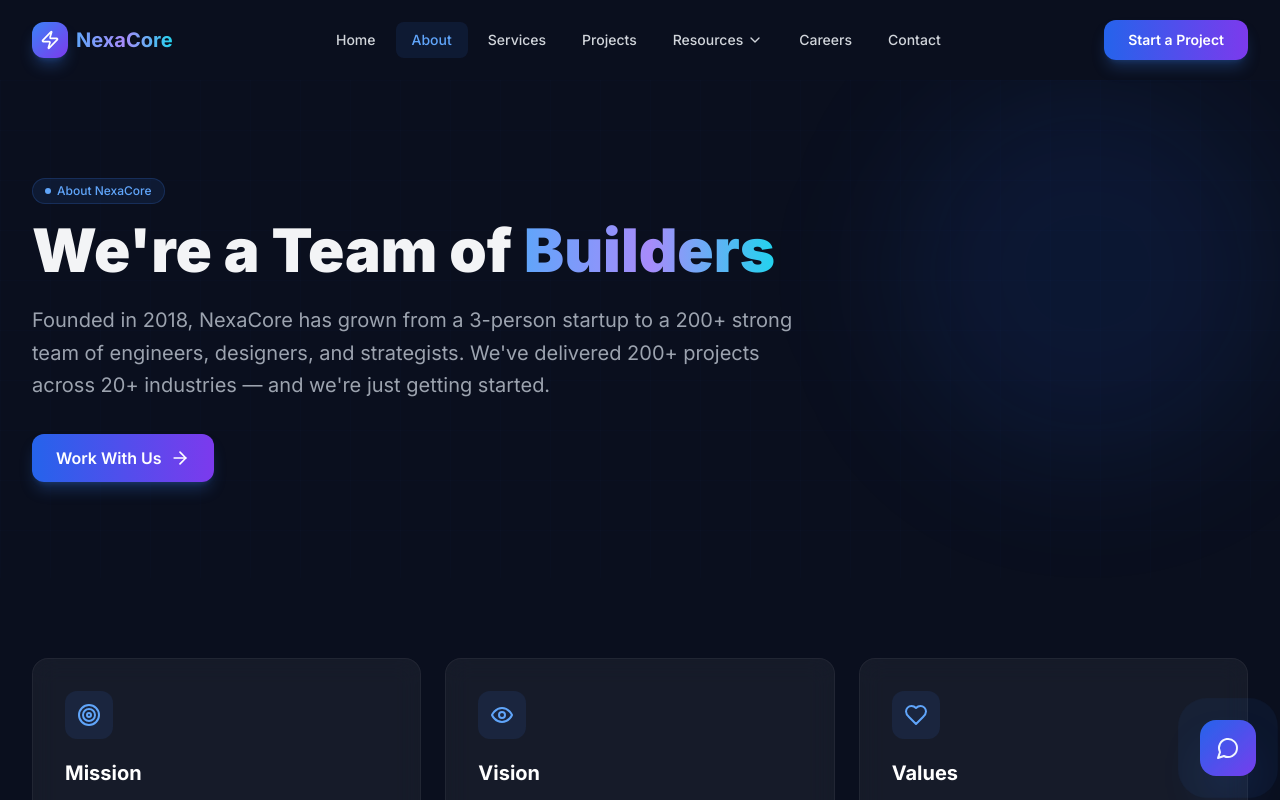
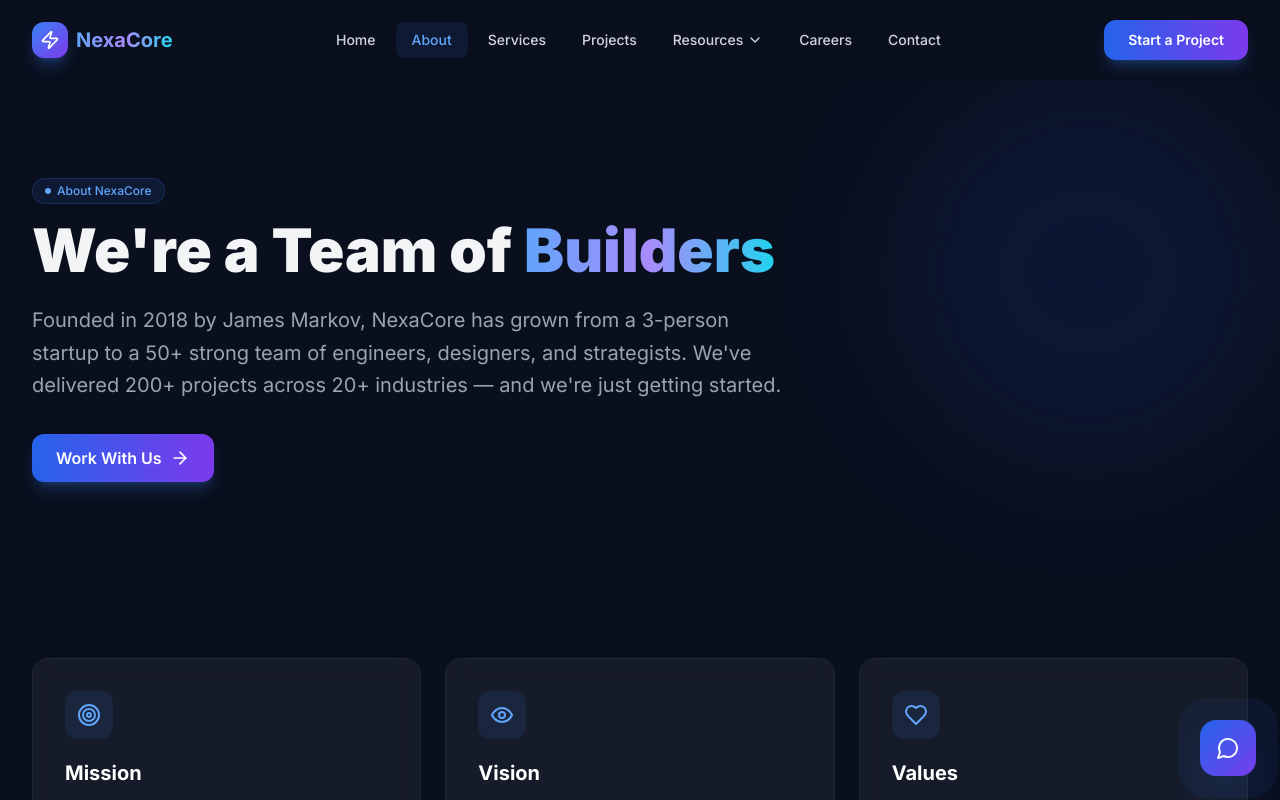
Before and after one commit to Logiclayer1111/Company-site, a React (Vite) app: page /about in a window 1280 px wide. Shown: the top 800 px of the page. Built offline with nearby package versions, Linux system fonts and the light colour scheme; the HTML template or start-up script is replaced by a standard one.

Commit message:
update headline in aboutpage.tsx

```diff
--- a/src/pages/AboutPage.tsx
+++ b/src/pages/AboutPage.tsx
@@ -35,7 +35,7 @@
               We're a Team of <span className="gradient-text">Builders</span>
             </h1>
             <p className="text-xl text-gray-400 leading-relaxed mb-8">
-              Founded in 2018, NexaCore has grown from a 3-person startup to a 200+ strong team of engineers, designers, and strategists. We've delivered 200+ projects across 20+ industries — and we're just getting started.
+              Founded in 2018 by James Markov, NexaCore has grown from a 3-person startup to a 50+ strong team of engineers, designers, and strategists. We've delivered 200+ projects across 20+ industries — and we're just getting started.
             </p>
             <Link to="/request" className="btn-primary">
               Work With Us <ArrowRight className="w-5 h-5" />
```
